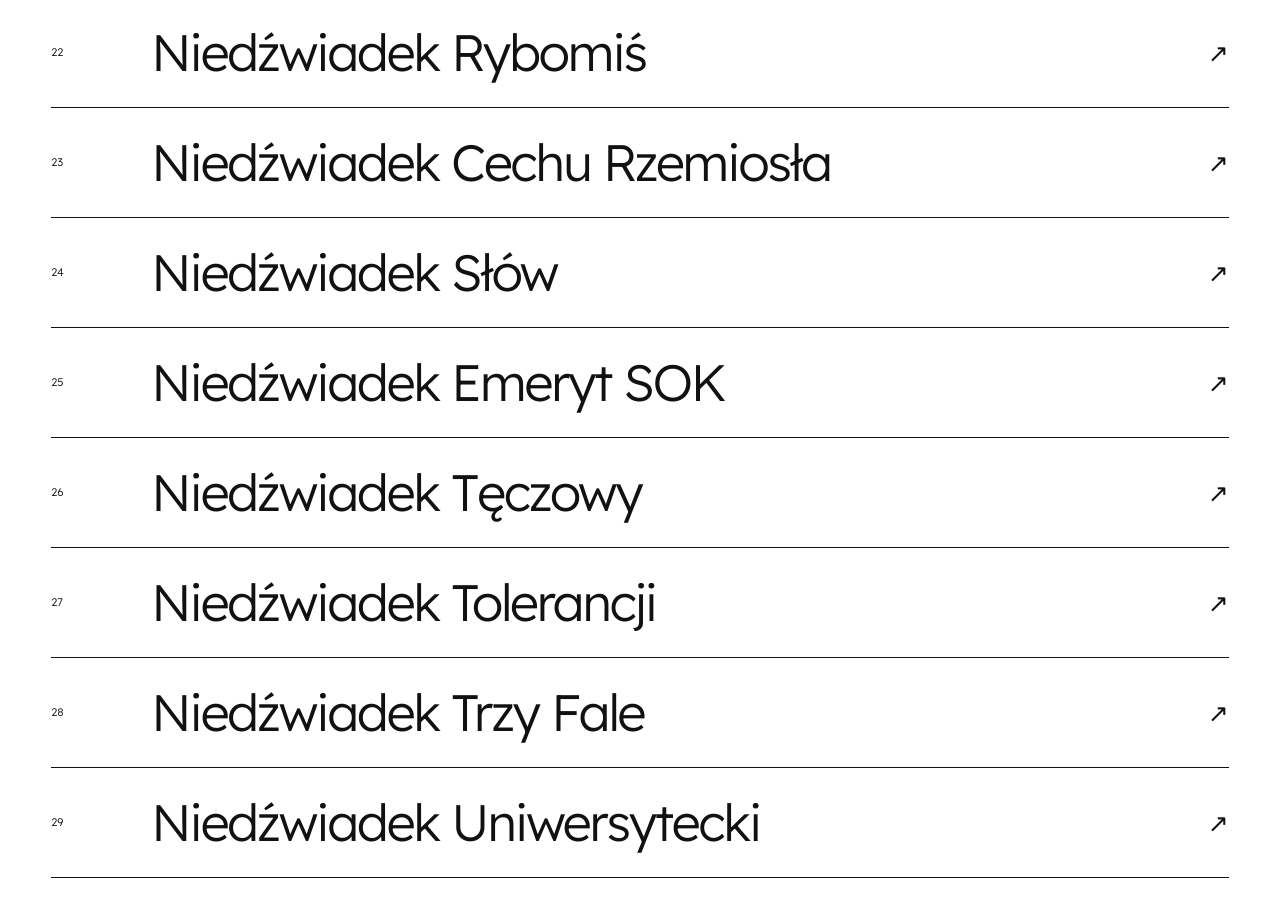
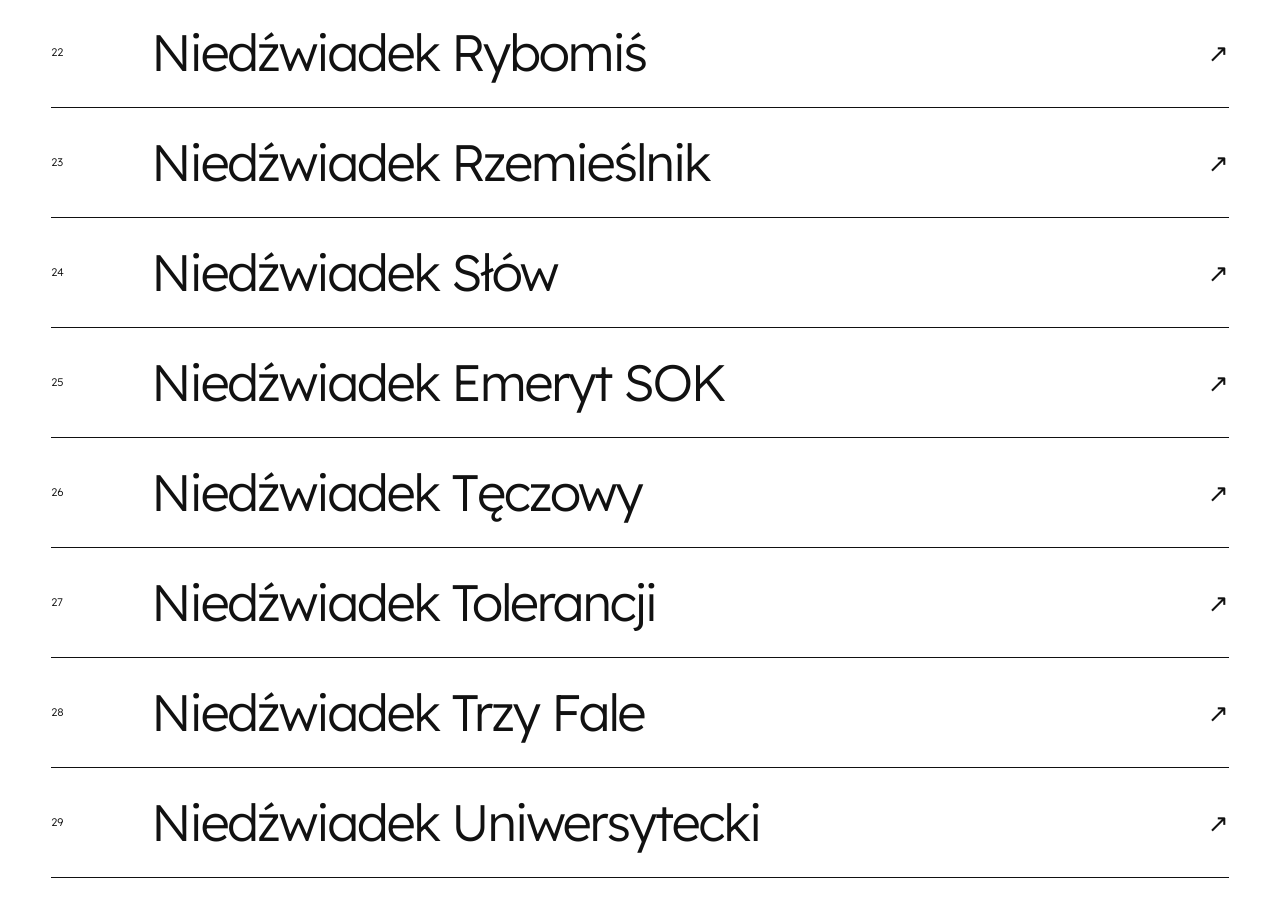
Before and after one commit to mzytkiew/niedzwiadki-slupsk, a website: page index.html in a window 1280 px wide. Shown: the part 4421-5318 px from the top of the page. Drawn offline with Linux system fonts and the light colour scheme.

Commit message:
Update index.html

```diff
--- a/index.html
+++ b/index.html
@@ -242,7 +242,7 @@
 
     <a class="bear" href="niedzwiadki/cechu-rzemiosla.html">
         <span class="bear-number">23</span>
-        <span class="bear-name">Niedźwiadek Cechu Rzemiosła</span>
+        <span class="bear-name">Niedźwiadek Rzemieślnik</span>
         <span class="bear-arrow">↗</span>
     </a>
 
@@ -365,7 +365,7 @@
         </button>
 
         <button class="collage-item" data-full="kolaze/full/cechrzemiosla.jpg">
-            <img src="kolaze/mini/cechrzemiosla1.jpg" alt="Niedźwiadek Cechu Rzemiosła" loading="lazy" decoding="async">
+            <img src="kolaze/mini/cechrzemiosla1.jpg" alt="Niedźwiadek Rzemieślnik" loading="lazy" decoding="async">
         </button>
 
         <button class="collage-item" data-full="kolaze/full/ekonomik.jpg">
```
